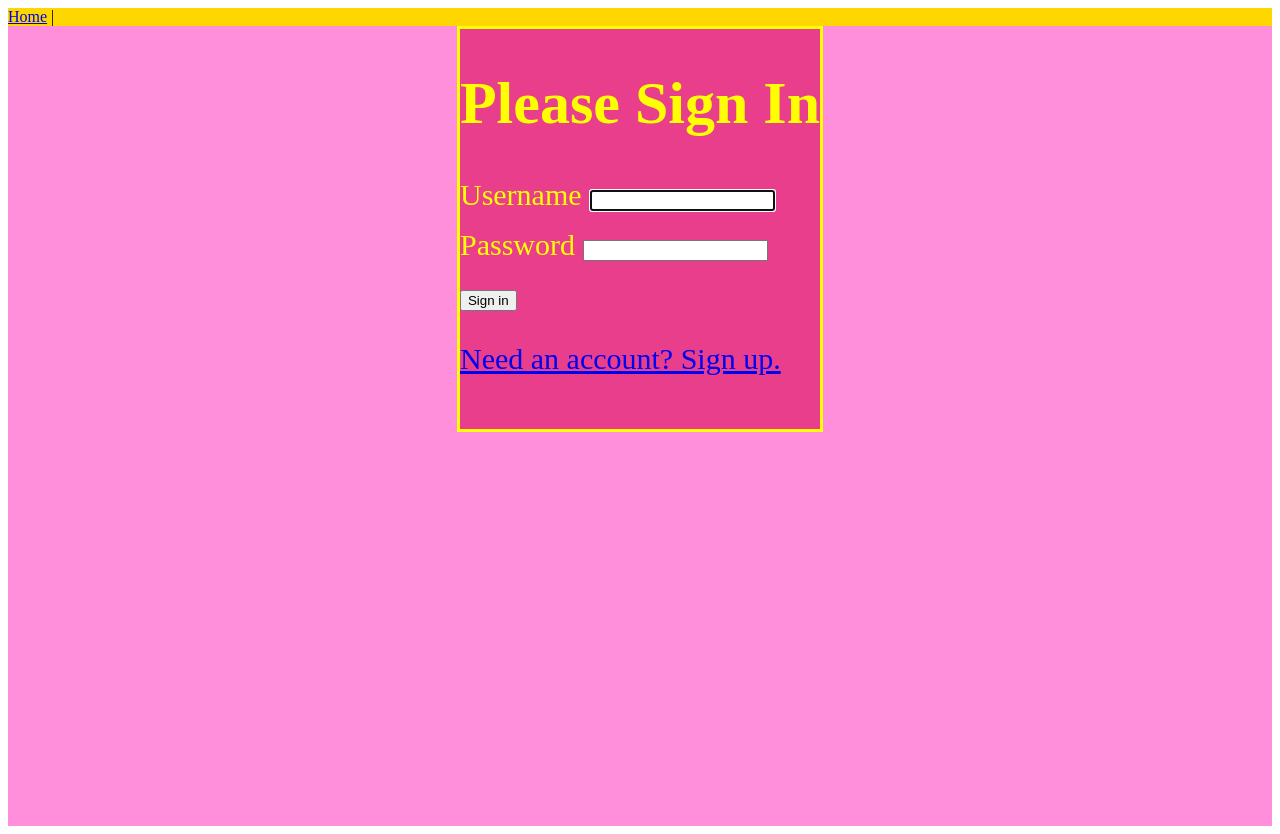
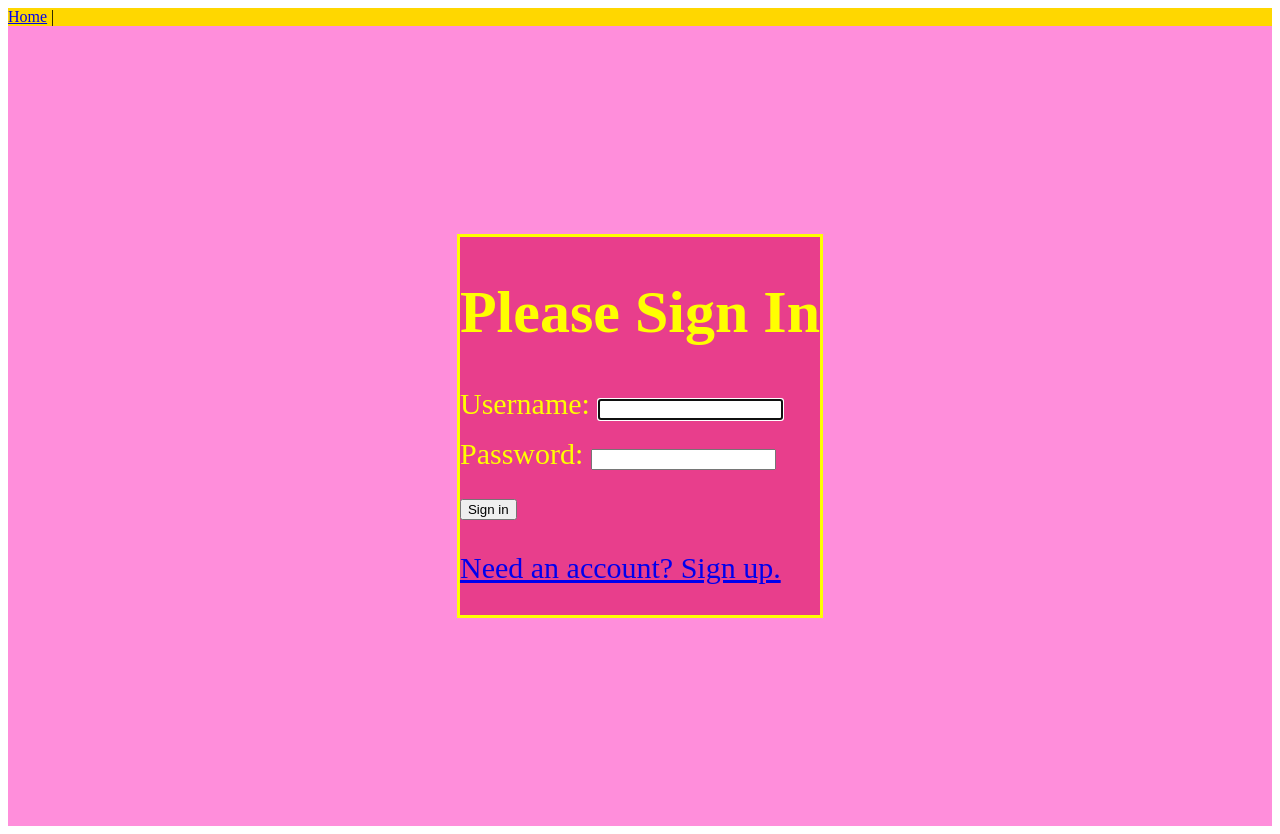
Before and after one commit to mioaTE/final-capstone, a Vue app in the folder vue/: page /login in a window 1280 px wide. Built offline with nearby package versions, Linux system fonts and the light colour scheme.

Commit message:
CSS for Login page

```diff
--- a/vue/src/views/Login.vue
+++ b/vue/src/views/Login.vue
@@ -9,11 +9,11 @@
         Thank you for registering, please sign in.
       </div>
       <div class="form-input-group">
-        <label for="username">Username</label>
+        <label for="username">Username:</label>
         <input type="text" id="username" v-model="user.username" required autofocus />
       </div>
       <div class="form-input-group">
-        <label for="password">Password</label>
+        <label for="password">Password:</label>
         <input type="password" id="password" v-model="user.password" required />
       </div>
       <button type="submit">Sign in</button>
@@ -83,5 +83,6 @@ label {
   justify-content: center;
   height: 100vh;
   width: 100%;
+  align-items: center;
 }
 </style>
```
